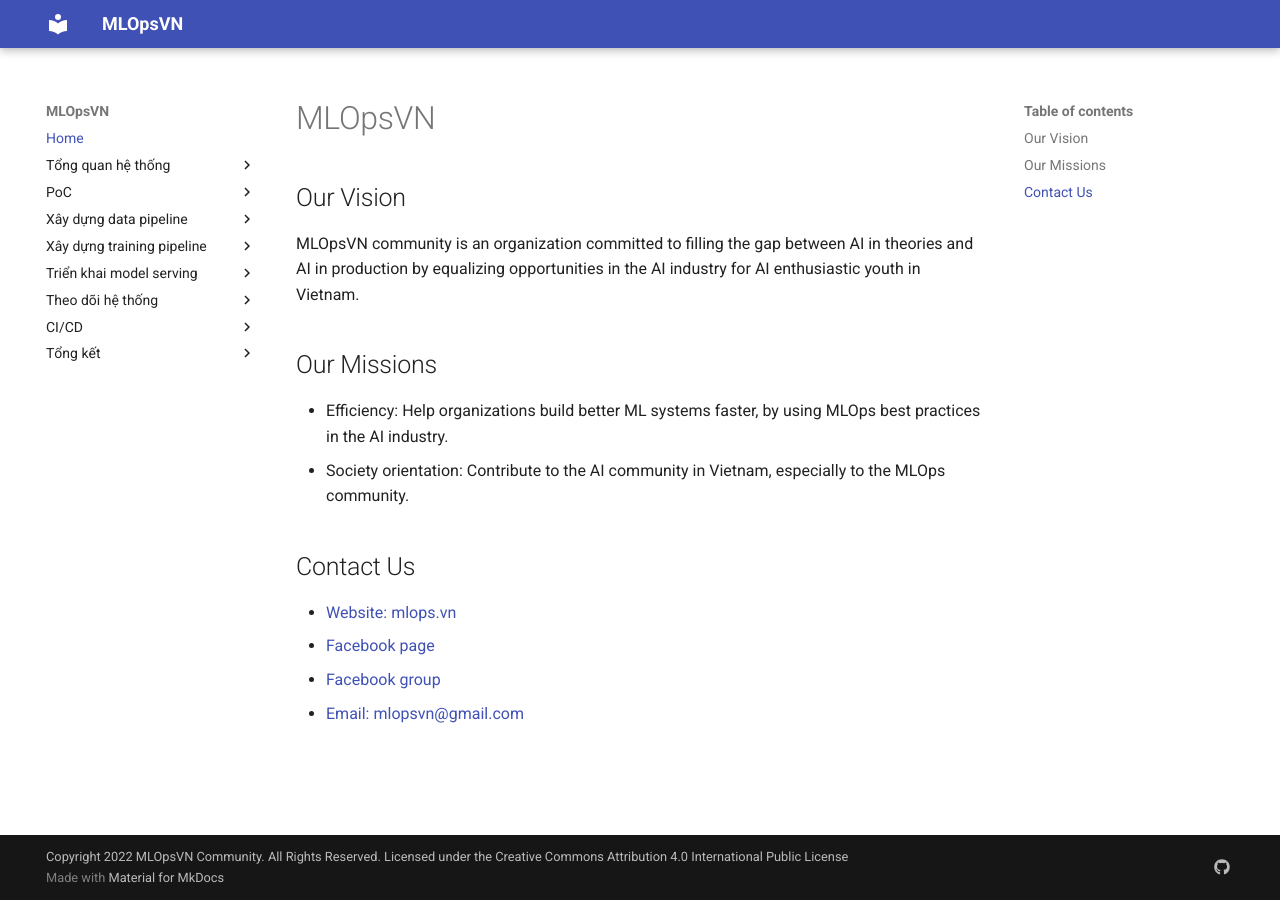
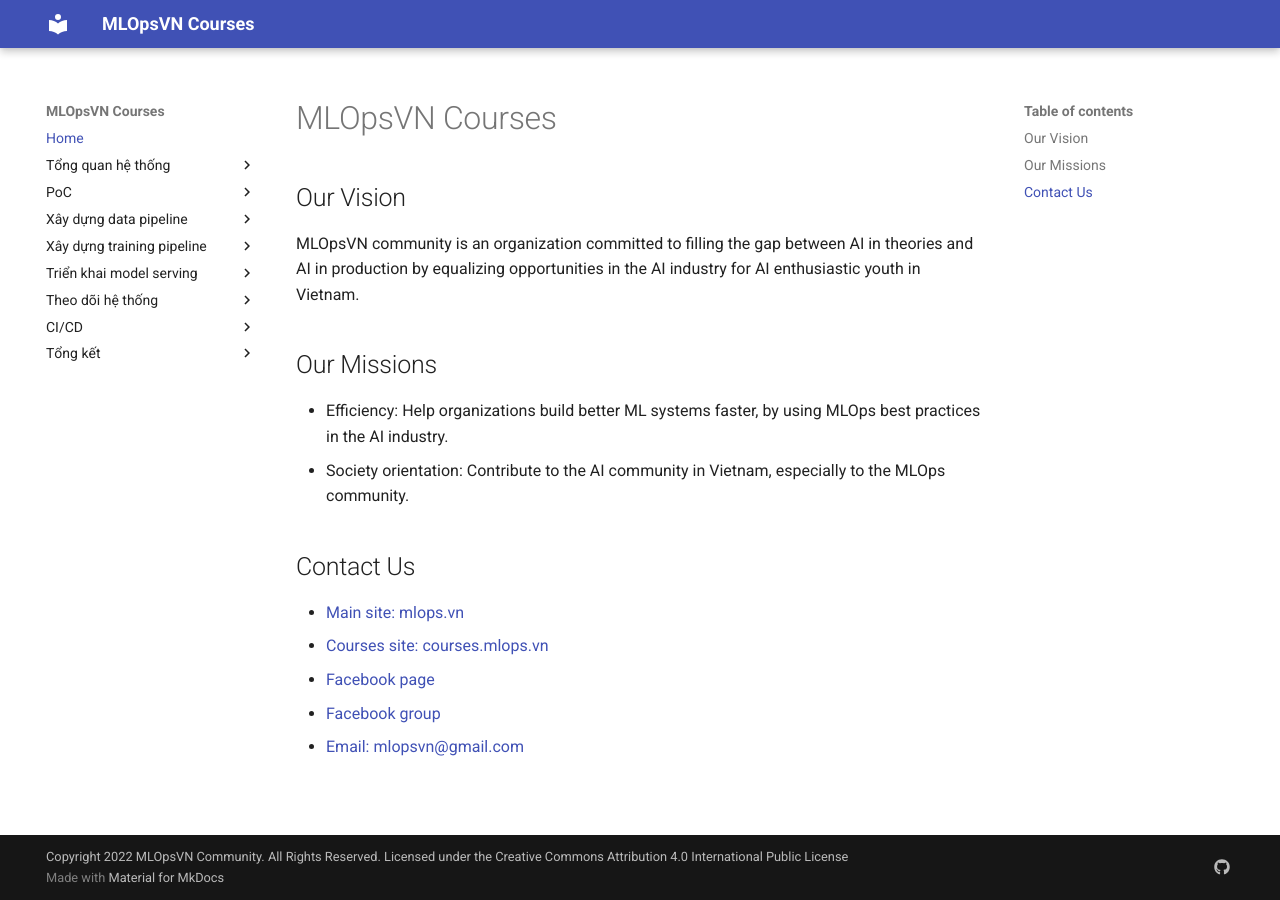
Before and after one commit to MLOpsVN/courses.mlops.vn, an MkDocs documentation site: the page built from docs/index.md, in a window 1280 px wide. Built offline with MkDocs 1.6.1 and Material for MkDocs 9.7.7, drawn with Linux system fonts in a browser that asks for light colours.

Commit message:
Update site name

```diff
--- a/docs/index.md
+++ b/docs/index.md
@@ -1,4 +1,4 @@
-# MLOpsVN
+# MLOpsVN Courses
 
 ## Our Vision
 
@@ -11,7 +11,8 @@
 
 ## Contact Us
 
-- [Website: mlops.vn](https://mlops.vn)
+- [Main site: mlops.vn](https://mlops.vn)
+- [Courses site: courses.mlops.vn](https://courses.mlops.vn)
 - [Facebook page](https://www.facebook.com/MLOpsVN)
 - [Facebook group](https://www.facebook.com/groups/mlopsvn)
 - [Email: mlopsvn@gmail.com](maito:mlopsvn@gmail.com)
--- a/mkdocs.yml
+++ b/mkdocs.yml
@@ -1,5 +1,5 @@
 site_url: https://courses.mlops.vn/
-site_name: MLOpsVN
+site_name: MLOpsVN Courses
 docs_dir: docs
 theme:
   name: material
```
